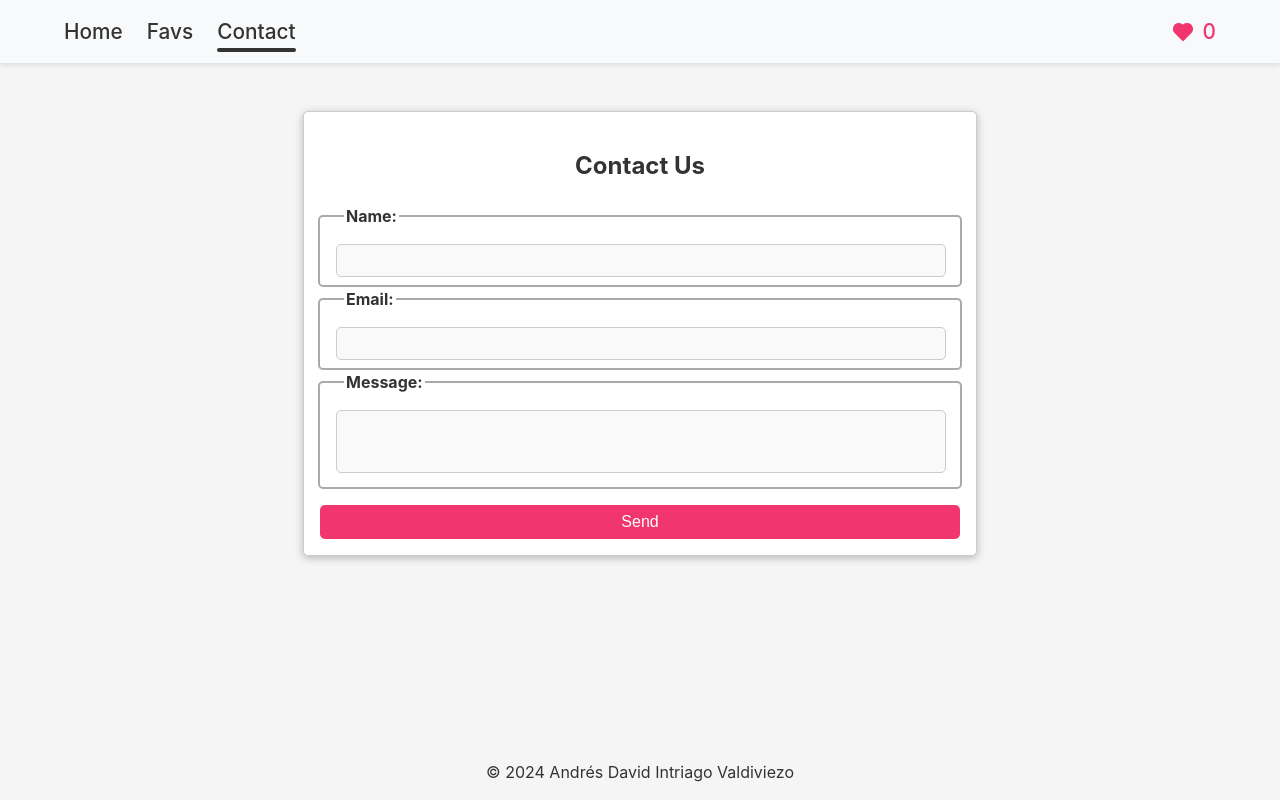
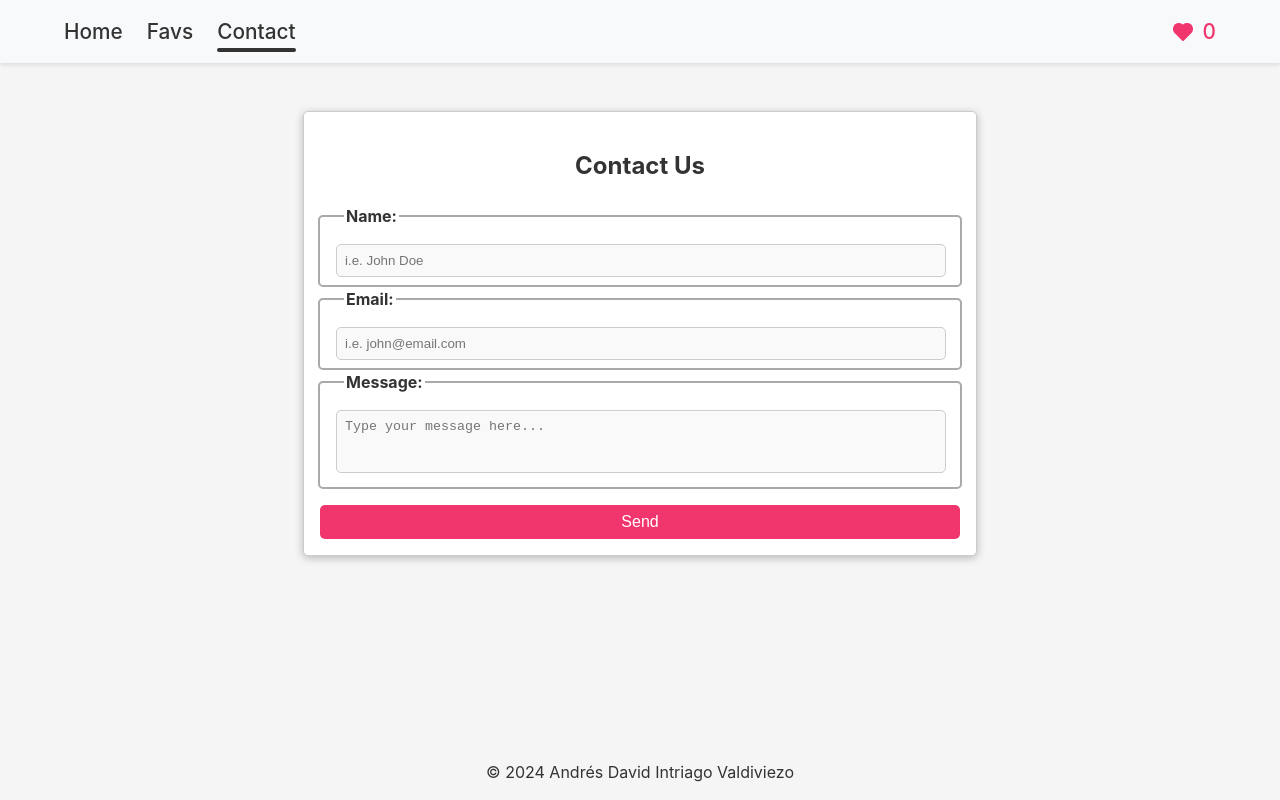
Before and after one commit to DavidValdiviezo31/ProyectoFinal_Frontend3_DH, a React (Vite) app: page /contact in a window 1280 px wide. Built offline with nearby package versions, Linux system fonts and the light colour scheme.

Commit message:
refactor

```diff
--- a/src/pages/contact/Contact.jsx
+++ b/src/pages/contact/Contact.jsx
@@ -52,6 +52,7 @@ const Contact = () => {
               name='name'
               onChange={handleChange}
               value={formData.name}
+              placeholder='i.e. John Doe'
             />
           </fieldset>
           <fieldset>
@@ -64,6 +65,7 @@ const Contact = () => {
               name='email'
               onChange={handleChange}
               value={formData.email}
+              placeholder='i.e. john@email.com'
             />
           </fieldset>
           <fieldset>
@@ -75,6 +77,7 @@ const Contact = () => {
               name='message'
               onChange={handleChange}
               value={formData.message}
+              placeholder='Type your message here...'
             ></textarea>
           </fieldset>
           <button type='submit'>Send</button>
```
